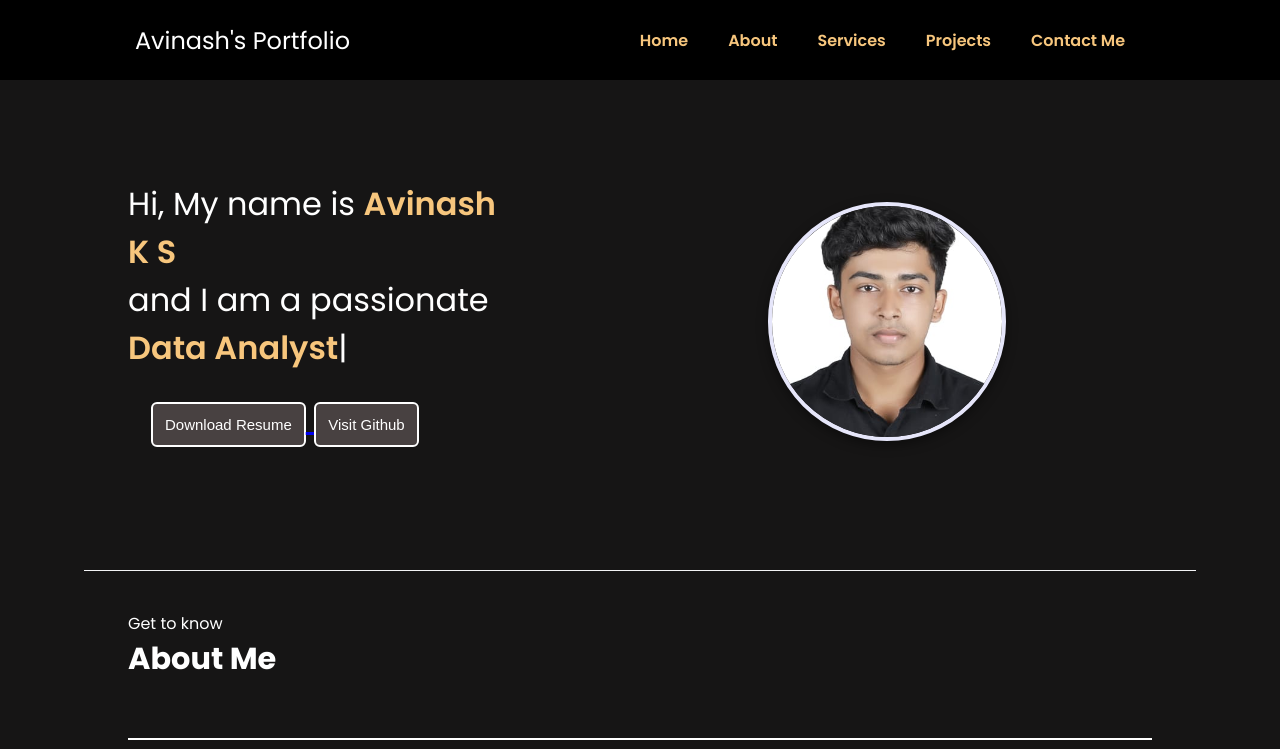
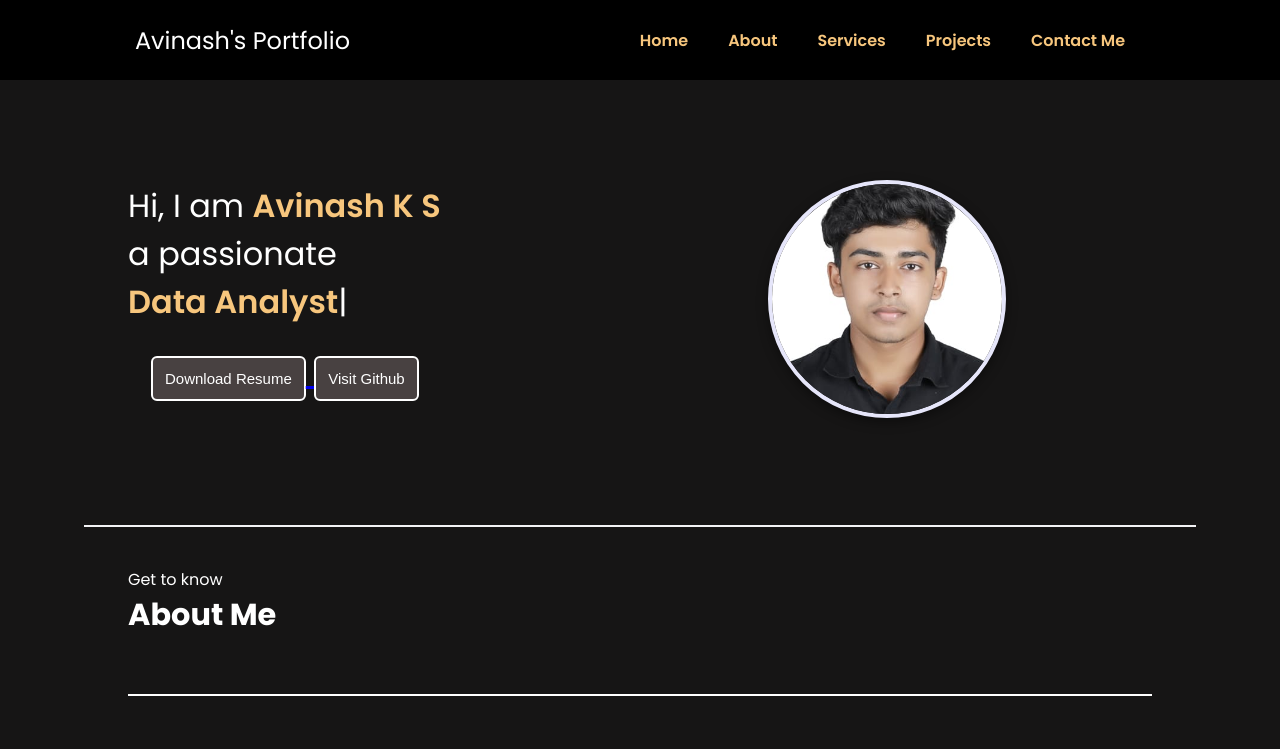
Before and after one commit to Avinashks10/avinash-portfolio-website, a plain HTML site: page index.html in a window 1280 px wide. Shown: the top 749 px of the page. Drawn offline with nearby package versions, Linux system fonts and the light colour scheme.

Commit message:
Update index.html

```diff
--- a/index.html
+++ b/index.html
@@ -198,8 +198,8 @@
   <main>
     <section class="firstSection" id="home">
       <div class="leftSection">
-        Hi, My name is <span class="purple">Avinash K S </span>
-        <div>and I am a passionate</div>
+        Hi, I am <span class="purple">Avinash K S </span>
+        <div>a passionate</div>
         <span id="element"></span>
         <div class="buttons">
           <a href="Avinash's resume.pdf" download>
```
